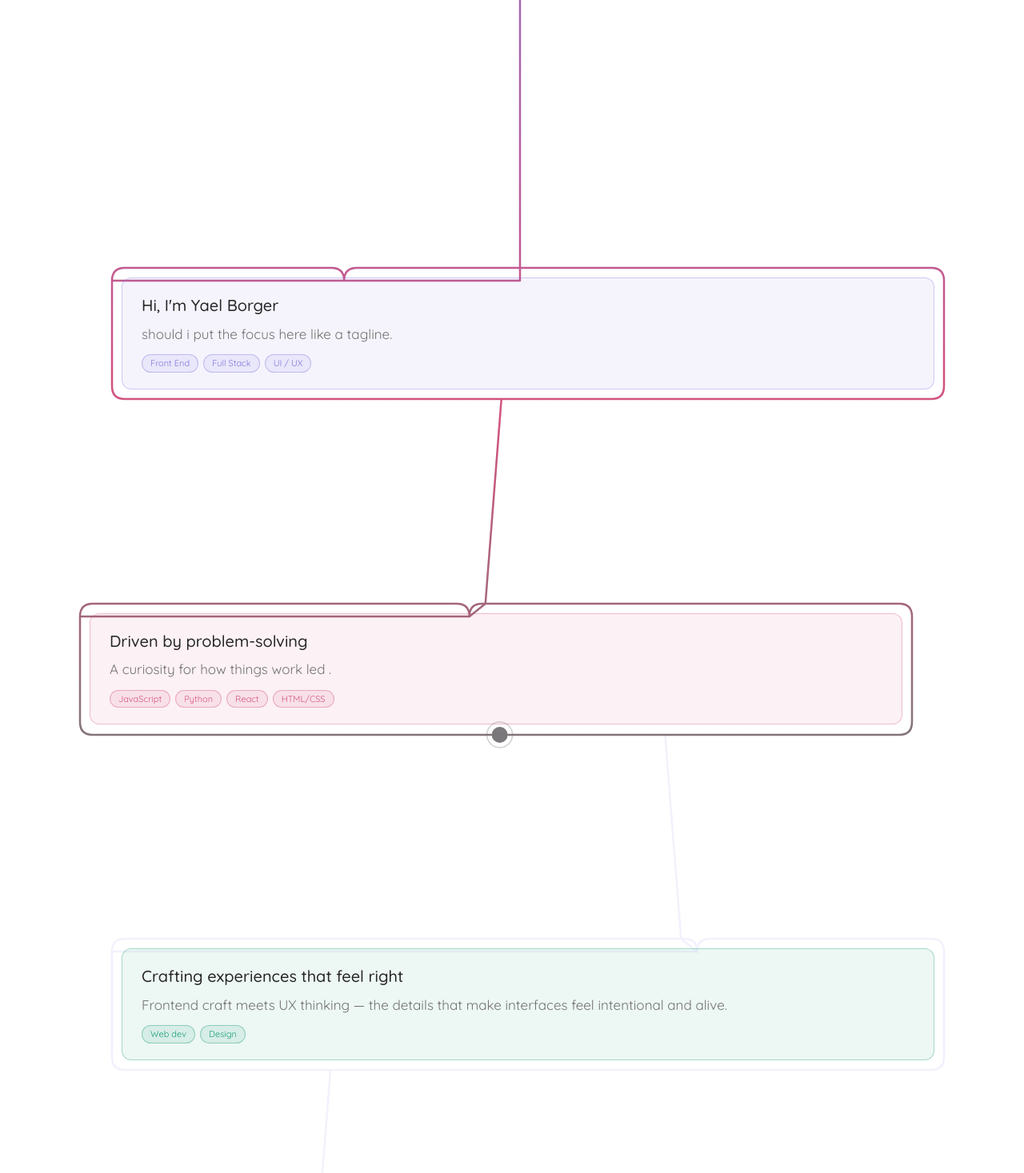
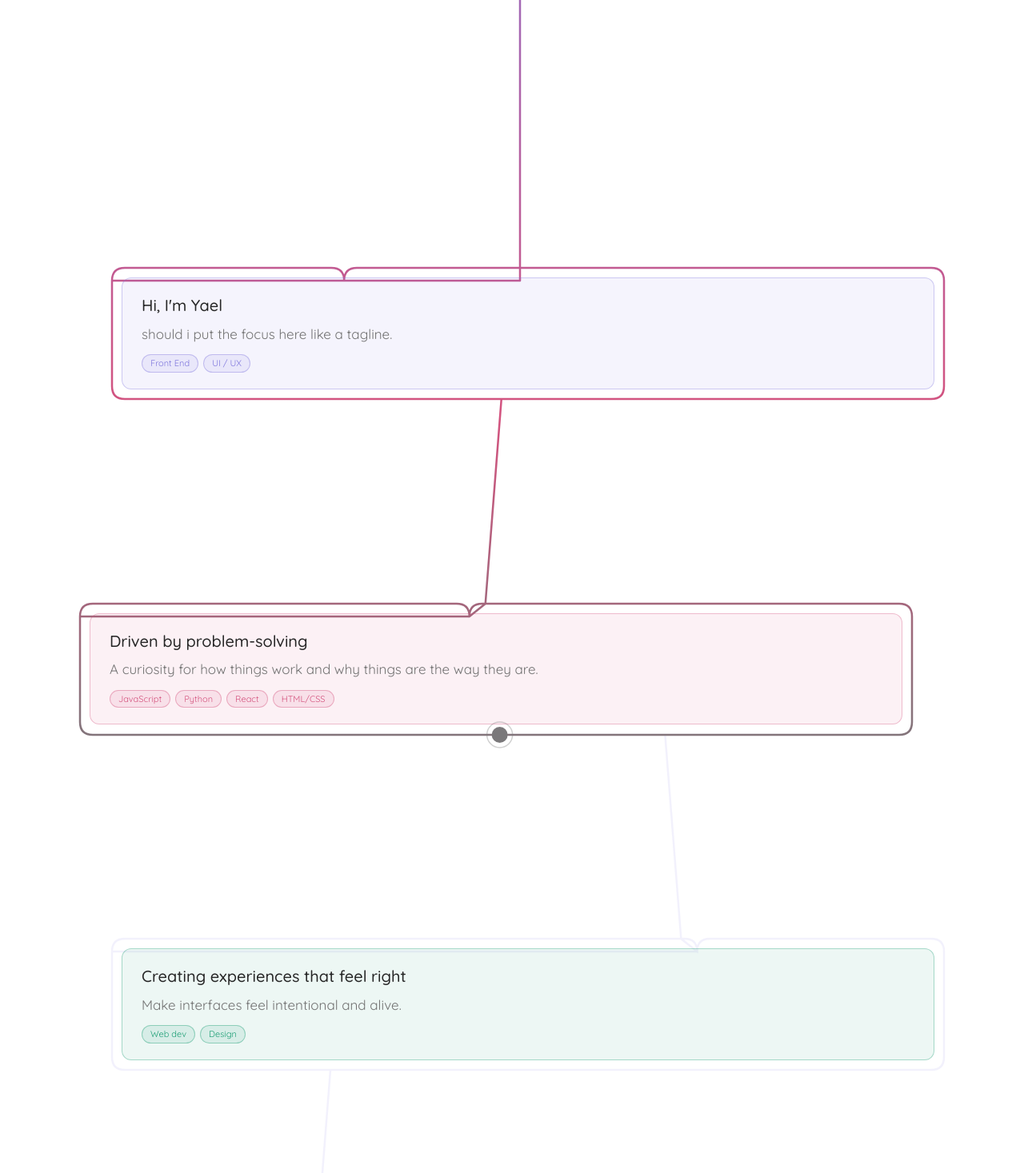
Before and after one commit to yborger/Personal-Website, a Next.js app: page / in a window 1280 px wide. Shown: the part 435-1902 px from the top of the page at 80% size. Built offline with nearby package versions, Linux system fonts and the light colour scheme.

Commit message:
concept rework added to casecard

```diff
--- a/app/page.tsx
+++ b/app/page.tsx
@@ -16,22 +16,22 @@ import Storyboard from './components/storyboard'
 const storyCards = [
   {
     label: 'Greeting',
-    title: "Hi, I'm Yael Borger",
+    title: "Hi, I'm Yael",
     body: 'should i put the focus here like a tagline.',
-    tags: ['Front End', 'Full Stack', 'UI / UX'],
+    tags: ['Front End', 'UI / UX'],
     color: '#7F77DD',
   },
   {
     label: 'Background',
     title: 'Driven by problem-solving',
-    body: 'A curiosity for how things work led .',
+    body: 'A curiosity for how things work and why things are the way they are.',
     tags: ['JavaScript', 'Python', 'React', 'HTML/CSS'],
     color: '#D4537E',
   },
   {
     label: 'Focus',
-    title: 'Crafting experiences that feel right',
-    body: 'Frontend craft meets UX thinking — the details that make interfaces feel intentional and alive.',
+    title: 'Creating experiences that feel right',
+    body: 'Make interfaces feel intentional and alive.',
     tags: ['Web dev', 'Design'],
     color: '#1D9E75',
   },
```
Also changed, not shown: app/components/caseCard.tsx (+12 -0 lines).
